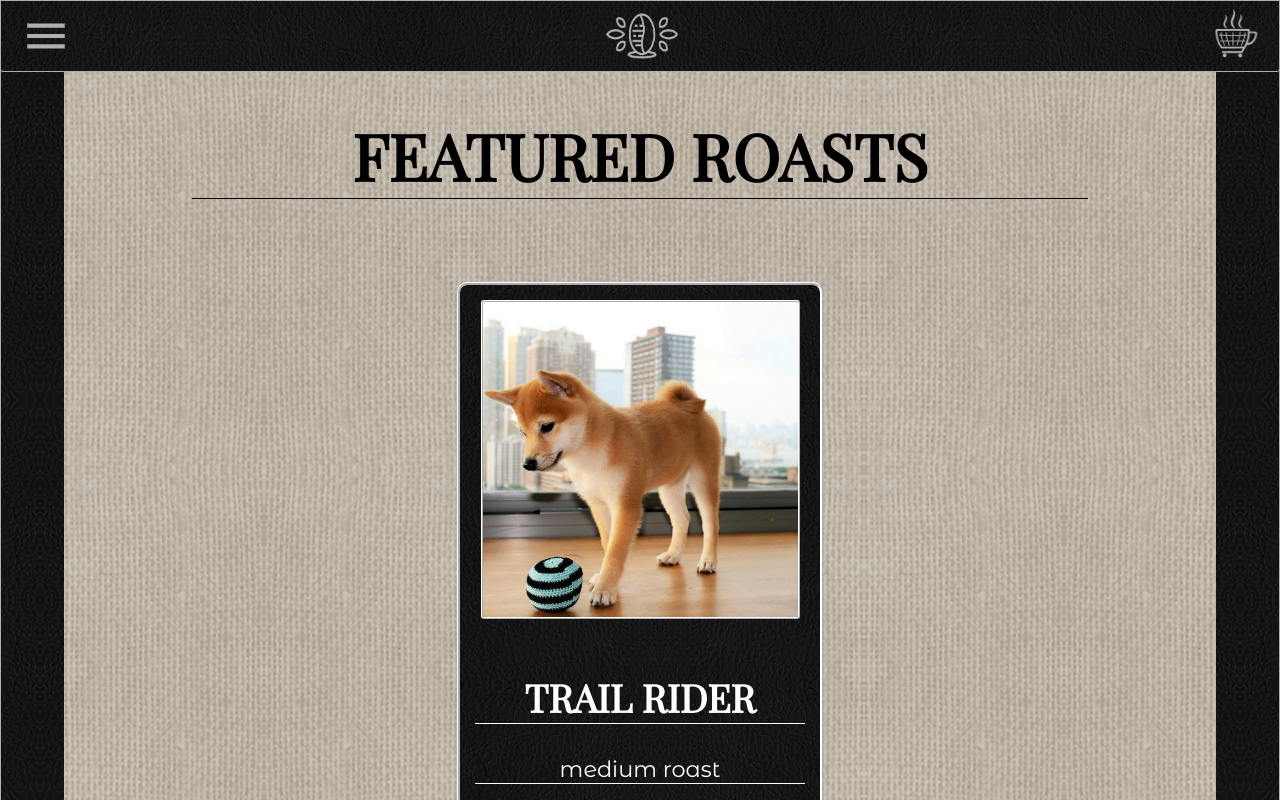
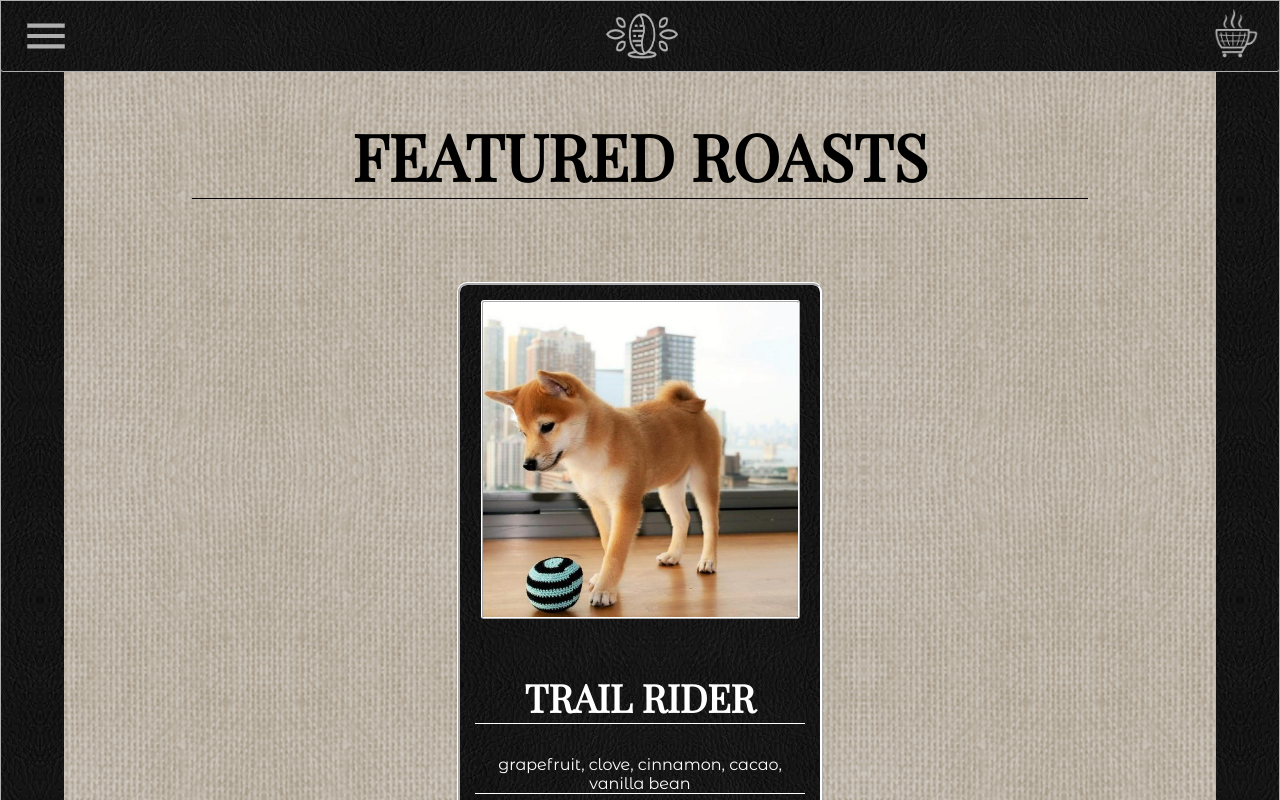
Before and after one commit to caelinp/rider-coffee-roaster, a React (Create React App) app: page /rider-coffee-roaster/featured-products in a window 1280 px wide. Built offline with nearby package versions, Linux system fonts and the light colour scheme.

Commit message:
moved coffee notes above roast

```diff
--- a/src/FeaturedProductsPage.tsx
+++ b/src/FeaturedProductsPage.tsx
@@ -51,8 +51,8 @@ const FeaturedProductsPage = () => {
                 <DynamicImage className="product-image-featured" imageUrl={product.imageUrl} alt={product.name} />
                 <div className="product-details-featured">
                   <h2 className="product-name-featured">{product.name}</h2>
+                  <p className="product-notes-featured">{product.notes}</p>
                   <p className="product-roast-featured">{product.roast.toLowerCase()}</p>
-                  <p className="product-notes-featured">notes: {product.notes}</p>
                   <p className="product-farm-featured">{product.farm}</p>
                 </div>
               </Link>
```
